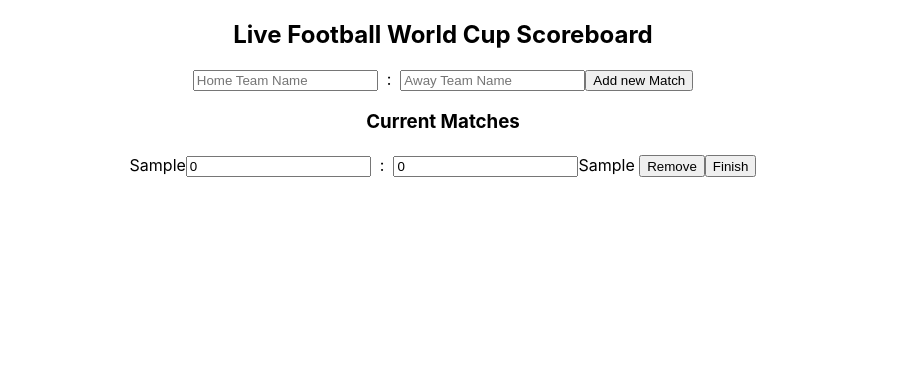
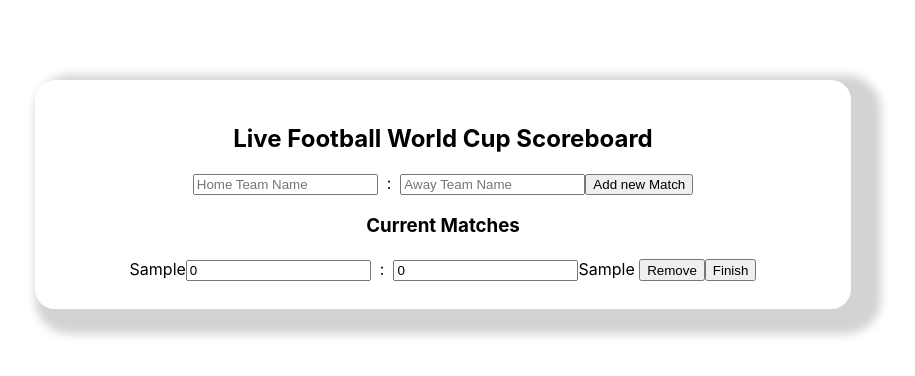
Before and after one commit to MrOlegKravchenko/TDD, a React (Create React App) app: page / in a window 1280 px wide. Both pictures are taken after typing "Sample", "Sample" into the empty fields and a click on the button "Add new Match". Shown: the top 376 px of the page, without its empty margins (197-1112 px from the left). Built offline with nearby package versions, Linux system fonts and the light colour scheme.

Commit message:
Add timestamp to finished Matches, replace label with spans, center the App component, cleaning.

```diff
--- a/src/App.js
+++ b/src/App.js
@@ -9,7 +9,16 @@ function App() {
     const [matchesSummary, setMatchesSummary] = useState({});
 
     return (
-        <div className='App'>
+        <div
+            className='App'
+            style={{
+                margin: '10vh auto',
+                padding: '3vh',
+                width: '60vw',
+                borderRadius: '20px',
+                boxShadow: '15px 10px 10px 15px lightgray',
+            }}
+        >
             <header>
                 <h2>
                     Live Football World Cup Scoreboard
--- a/src/components/Match/Match.js
+++ b/src/components/Match/Match.js
@@ -15,18 +15,22 @@ const Match = ({ id, currentMatches, setCurrentMatches, setMatchesSummary }) =>
     };
 
     const finishMatchHandler = () => {
+        const timestamp = new Date().getTime();
         setMatchesSummary(prevState => ({
             ...prevState,
-            [id]: currentMatches[id]
+            [id]: {
+                ...currentMatches[id],
+                timestamp
+            }
         }));
     };
 
     return (
-       <div id={`matchField_${id}`} style={{ display: "inline-flex", padding: "4px"}}>
+       <div id={`matchField_${id}`} style={{ display: 'inline-flex', padding: '4px'}}>
            <div id='homeTeam'>
-               <label htmlFor='points'>
+               <span>
                    {currentMatches[id].homeTeam}
-               </label>
+               </span>
                <input
                    type='number'
                    id={`${currentMatches[id].id}_homeTeamPoints`}
@@ -50,9 +54,9 @@ const Match = ({ id, currentMatches, setCurrentMatches, setMatchesSummary }) =>
                    value={currentMatches[id].awayTeamScore}
                    onChange={event => updateMatchHandler(id, 'awayTeamScore', event.target.value)}
                />
-               <label htmlFor='points'>
+               <span>
                    {currentMatches[id].awayTeam}
-               </label>
+               </span>
            </div>
            &nbsp;
            <button
--- a/src/components/MatchesSummary/MatchesSummary.js
+++ b/src/components/MatchesSummary/MatchesSummary.js
@@ -11,7 +11,7 @@ const MatchesSummary = ({ matchesSummary }) => {
             .map(el => matchesSummary[el.id]);
 
     return (
-       <div id='finishedMatchesField' style={{margin: "12px", border: "2px solid gray"}}>
+       <div id='finishedMatchesField' style={{margin: '12px'}}>
            <h3>Summary</h3>
            {Object.values(orderedList)
                ?.map(match => (
```
